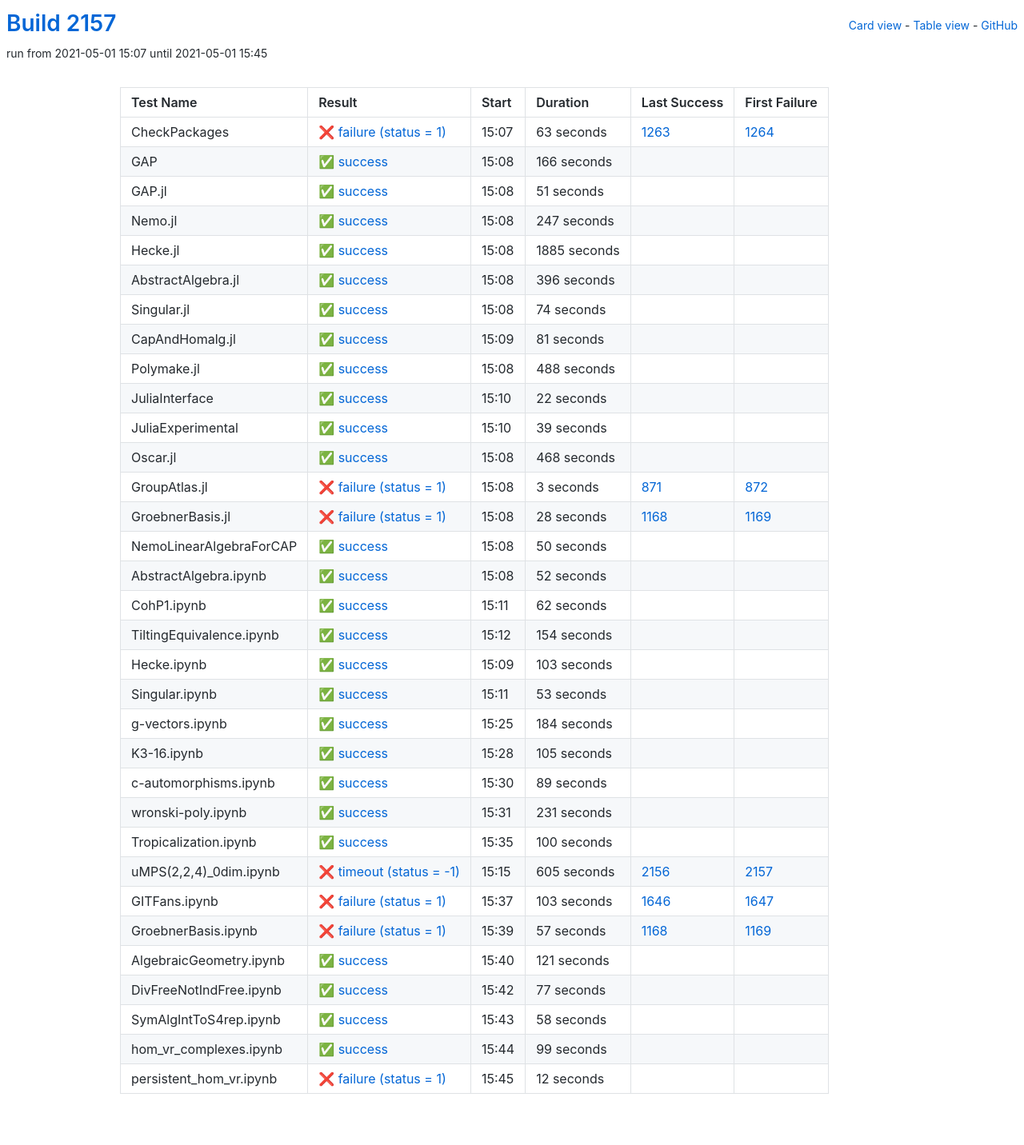
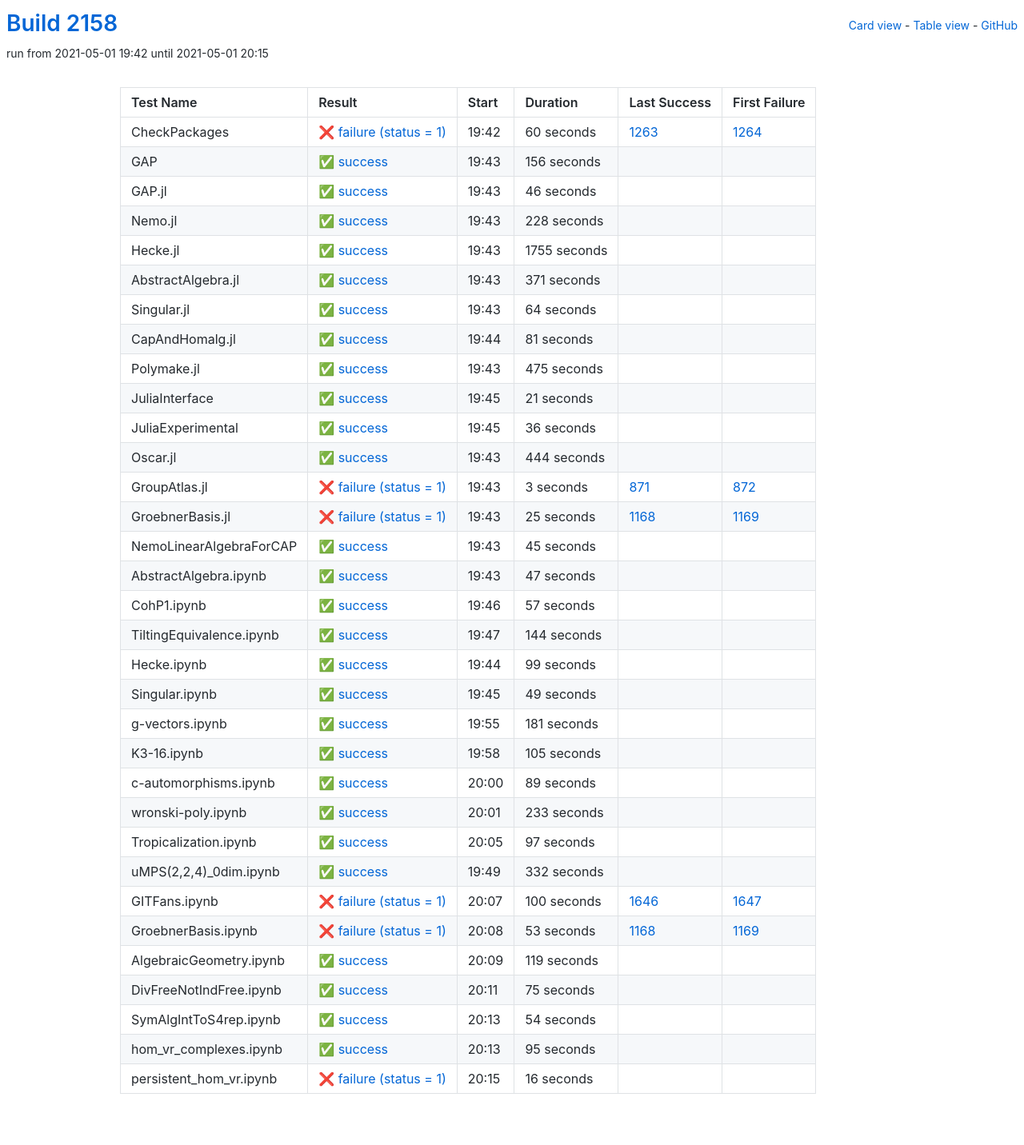
Before and after one commit to oscar-system/oscar-ci-status-stable, a Jekyll site: the page built from table.html, in a window 1280 px wide. Shown: the whole page at 80% size. Built offline with Jekyll 4.4.1, drawn with Linux system fonts in a browser that asks for light colours.

Commit message:
Build #2158

```diff
--- a/_data/ci.yml
+++ b/_data/ci.yml
@@ -1,6 +1,6 @@
 ---
-build: 2157
-build_url: https://oscarci.mathematik.uni-kl.de/job/oscar-stable/2157/
+build: 2158
+build_url: https://oscarci.mathematik.uni-kl.de/job/oscar-stable/2158/
 job: oscar-stable
 organization: oscar-system
 repo: oscar-ci-status-stable
@@ -8,92 +8,92 @@ repourl: https://github.com/oscar-system/oscar-ci-status-stable
 tests:
 - name: CheckPackages
   id: checkpackages
-  log: https://oscarci.mathematik.uni-kl.de/job/oscar-stable/2157/artifact/logs/build-2157/CheckPackages.log
-  start: 2021-05-01 15:07
+  log: https://oscarci.mathematik.uni-kl.de/job/oscar-stable/2158/artifact/logs/build-2158/CheckPackages.log
+  start: 2021-05-01 19:42
   success: false
   exitcode: 1
   status: failure
-  duration: 63
+  duration: 60
   last_success: 1263
   last_success_url: https://oscarci.mathematik.uni-kl.de/job/oscar-stable/1263/
   first_failure: 1264
   first_failure_url: https://oscarci.mathematik.uni-kl.de/job/oscar-stable/1264/
 - name: GAP
   id: gap
-  log: https://oscarci.mathematik.uni-kl.de/job/oscar-stable/2157/artifact/logs/build-2157/GAP.log
-  start: 2021-05-01 15:08
+  log: https://oscarci.mathematik.uni-kl.de/job/oscar-stable/2158/artifact/logs/build-2158/GAP.log
+  start: 2021-05-01 19:43
   success: true
   exitcode: 0
   status: success
-  duration: 166
+  duration: 156
   last_success: false
   last_success_url:
   first_failure: false
   first_failure_url:
 - name: GAP.jl
   id: gap-jl
-  log: https://oscarci.mathematik.uni-kl.de/job/oscar-stable/2157/artifact/logs/build-2157/GAP.jl.log
-  start: 2021-05-01 15:08
+  log: https://oscarci.mathematik.uni-kl.de/job/oscar-stable/2158/artifact/logs/build-2158/GAP.jl.log
+  start: 2021-05-01 19:43
   success: true
   exitcode: 0
   status: success
-  duration: 51
+  duration: 46
   last_success: false
   last_success_url:
   first_failure: false
   first_failure_url:
 - name: Nemo.jl
   id: nemo-jl
-  log: https://oscarci.mathematik.uni-kl.de/job/oscar-stable/2157/artifact/logs/build-2157/Nemo.jl.log
-  start: 2021-05-01 15:08
+  log: https://oscarci.mathematik.uni-kl.de/job/oscar-stable/2158/artifact/logs/build-2158/Nemo.jl.log
+  start: 2021-05-01 19:43
   success: true
   exitcode: 0
   status: success
-  duration: 247
+  duration: 228
   last_success: false
   last_success_url:
   first_failure: false
   first_failure_url:
 - name: Hecke.jl
   id: hecke-jl
-  log: https://oscarci.mathematik.uni-kl.de/job/oscar-stable/2157/artifact/logs/build-2157/Hecke.jl.log
-  start: 2021-05-01 15:08
+  log: https://oscarci.mathematik.uni-kl.de/job/oscar-stable/2158/artifact/logs/build-2158/Hecke.jl.log
+  start: 2021-05-01 19:43
   success: true
   exitcode: 0
   status: success
-  duration: 1885
+  duration: 1755
   last_success: false
   last_success_url:
   first_failure: false
   first_failure_url:
 - name: AbstractAlgebra.jl
   id: abstractalgebra-jl
-  log: https://oscarci.mathematik.uni-kl.de/job/oscar-stable/2157/artifact/logs/build-2157/AbstractAlgebra.jl.log
-  start: 2021-05-01 15:08
+  log: https://oscarci.mathematik.uni-kl.de/job/oscar-stable/2158/artifact/logs/build-2158/AbstractAlgebra.jl.log
+  start: 2021-05-01 19:43
   success: true
   exitcode: 0
   status: success
-  duration: 396
+  duration: 371
   last_success: false
   last_success_url:
   first_failure: false
   first_failure_url:
 - name: Singular.jl
   id: singular-jl
-  log: https://oscarci.mathematik.uni-kl.de/job/oscar-stable/2157/artifact/logs/build-2157/Singular.jl.log
-  start: 2021-05-01 15:08
+  log: https://oscarci.mathematik.uni-kl.de/job/oscar-stable/2158/artifact/logs/build-2158/Singular.jl.log
+  start: 2021-05-01 19:43
   success: true
   exitcode: 0
   status: success
-  duration: 74
+  duration: 64
   last_success: false
   last_success_url:
   first_failure: false
   first_failure_url:
 - name: CapAndHomalg.jl
   id: capandhomalg-jl
-  log: https://oscarci.mathematik.uni-kl.de/job/oscar-stable/2157/artifact/logs/build-2157/CapAndHomalg.jl.log
-  start: 2021-05-01 15:09
+  log: https://oscarci.mathematik.uni-kl.de/job/oscar-stable/2158/artifact/logs/build-2158/CapAndHomalg.jl.log
+  start: 2021-05-01 19:44
   success: true
   exitcode: 0
   status: success
@@ -104,56 +104,56 @@ tests:
   first_failure_url:
 - name: Polymake.jl
   id: polymake-jl
-  log: https://oscarci.mathematik.uni-kl.de/job/oscar-stable/2157/artifact/logs/build-2157/Polymake.jl.log
-  start: 2021-05-01 15:08
+  log: https://oscarci.mathematik.uni-kl.de/job/oscar-stable/2158/artifact/logs/build-2158/Polymake.jl.log
+  start: 2021-05-01 19:43
   success: true
   exitcode: 0
   status: success
-  duration: 488
+  duration: 475
   last_success: false
   last_success_url:
   first_failure: false
   first_failure_url:
 - name: JuliaInterface
   id: juliainterface
-  log: https://oscarci.mathematik.uni-kl.de/job/oscar-stable/2157/artifact/logs/build-2157/JuliaInterface.log
-  start: 2021-05-01 15:10
+  log: https://oscarci.mathematik.uni-kl.de/job/oscar-stable/2158/artifact/logs/build-2158/JuliaInterface.log
+  start: 2021-05-01 19:45
   success: true
   exitcode: 0
   status: success
-  duration: 22
+  duration: 21
   last_success: false
   last_success_url:
   first_failure: false
   first_failure_url:
 - name: JuliaExperimental
   id: juliaexperimental
-  log: https://oscarci.mathematik.uni-kl.de/job/oscar-stable/2157/artifact/logs/build-2157/JuliaExperimental.log
-  start: 2021-05-01 15:10
+  log: https://oscarci.mathematik.uni-kl.de/job/oscar-stable/2158/artifact/logs/build-2158/JuliaExperimental.log
+  start: 2021-05-01 19:45
   success: true
   exitcode: 0
   status: success
-  duration: 39
+  duration: 36
   last_success: false
   last_success_url:
   first_failure: false
   first_failure_url:
 - name: Oscar.jl
   id: oscar-jl
-  log: https://oscarci.mathematik.uni-kl.de/job/oscar-stable/2157/artifact/logs/build-2157/Oscar.jl.log
-  start: 2021-05-01 15:08
+  log: https://oscarci.mathematik.uni-kl.de/job/oscar-stable/2158/artifact/logs/build-2158/Oscar.jl.log
+  start: 2021-05-01 19:43
   success: true
   exitcode: 0
   status: success
-  duration: 468
+  duration: 444
   last_success: false
   last_success_url:
   first_failure: false
   first_failure_url:
 - name: GroupAtlas.jl
   id: groupatlas-jl
-  log: https://oscarci.mathematik.uni-kl.de/job/oscar-stable/2157/artifact/logs/build-2157/GroupAtlas.jl.log
-  start: 2021-05-01 15:08
+  log: https://oscarci.mathematik.uni-kl.de/job/oscar-stable/2158/artifact/logs/build-2158/GroupAtlas.jl.log
+  start: 2021-05-01 19:43
   success: false
   exitcode: 1
   status: failure
@@ -164,104 +164,104 @@ tests:
   first_failure_url: https://oscarci.mathematik.uni-kl.de/job/oscar-stable/872/
 - name: GroebnerBasis.jl
   id: groebnerbasis-jl
-  log: https://oscarci.mathematik.uni-kl.de/job/oscar-stable/2157/artifact/logs/build-2157/GroebnerBasis.jl.log
-  start: 2021-05-01 15:08
+  log: https://oscarci.mathematik.uni-kl.de/job/oscar-stable/2158/artifact/logs/build-2158/GroebnerBasis.jl.log
+  start: 2021-05-01 19:43
   success: false
   exitcode: 1
   status: failure
-  duration: 28
+  duration: 25
   last_success: 1168
   last_success_url: https://oscarci.mathematik.uni-kl.de/job/oscar-stable/1168/
   first_failure: 1169
   first_failure_url: https://oscarci.mathematik.uni-kl.de/job/oscar-stable/1169/
 - name: NemoLinearAlgebraForCAP
   id: nemolinearalgebraforcap
-  log: https://oscarci.mathematik.uni-kl.de/job/oscar-stable/2157/artifact/logs/build-2157/NemoLinearAlgebraForCAP.log
-  start: 2021-05-01 15:08
+  log: https://oscarci.mathematik.uni-kl.de/job/oscar-stable/2158/artifact/logs/build-2158/NemoLinearAlgebraForCAP.log
+  start: 2021-05-01 19:43
   success: true
   exitcode: 0
   status: success
-  duration: 50
+  duration: 45
   last_success: false
   last_success_url:
   first_failure: false
   first_failure_url:
 - name: AbstractAlgebra.ipynb
   id: abstractalgebra-ipynb
-  log: https://oscarci.mathematik.uni-kl.de/job/oscar-stable/2157/artifact/logs/build-2157/AbstractAlgebra.ipynb.log
-  start: 2021-05-01 15:08
+  log: https://oscarci.mathematik.uni-kl.de/job/oscar-stable/2158/artifact/logs/build-2158/AbstractAlgebra.ipynb.log
+  start: 2021-05-01 19:43
   success: true
   exitcode: 0
   status: success
-  duration: 52
+  duration: 47
   last_success: false
   last_success_url:
   first_failure: false
   first_failure_url:
 - name: CohP1.ipynb
   id: cohp1-ipynb
-  log: https://oscarci.mathematik.uni-kl.de/job/oscar-stable/2157/artifact/logs/build-2157/CohP1.ipynb.log
-  start: 2021-05-01 15:11
+  log: https://oscarci.mathematik.uni-kl.de/job/oscar-stable/2158/artifact/logs/build-2158/CohP1.ipynb.log
+  start: 2021-05-01 19:46
   success: true
   exitcode: 0
   status: success
-  duration: 62
+  duration: 57
   last_success: false
   last_success_url:
   first_failure: false
   first_failure_url:
 - name: TiltingEquivalence.ipynb
   id: tiltingequivalence-ipynb
-  log: https://oscarci.mathematik.uni-kl.de/job/oscar-stable/2157/artifact/logs/build-2157/TiltingEquivalence.ipynb.log
-  start: 2021-05-01 15:12
+  log: https://oscarci.mathematik.uni-kl.de/job/oscar-stable/2158/artifact/logs/build-2158/TiltingEquivalence.ipynb.log
+  start: 2021-05-01 19:47
   success: true
   exitcode: 0
   status: success
-  duration: 154
+  duration: 144
   last_success: false
   last_success_url:
   first_failure: false
   first_failure_url:
 - name: Hecke.ipynb
   id: hecke-ipynb
-  log: https://oscarci.mathematik.uni-kl.de/job/oscar-stable/2157/artifact/logs/build-2157/Hecke.ipynb.log
-  start: 2021-05-01 15:09
+  log: https://oscarci.mathematik.uni-kl.de/job/oscar-stable/2158/artifact/logs/build-2158/Hecke.ipynb.log
+  start: 2021-05-01 19:44
   success: true
   exitcode: 0
   status: success
-  duration: 103
+  duration: 99
   last_success: false
   last_success_url:
   first_failure: false
   first_failure_url:
 - name: Singular.ipynb
   id: singular-ipynb
-  log: https://oscarci.mathematik.uni-kl.de/job/oscar-stable/2157/artifact/logs/build-2157/Singular.ipynb.log
-  start: 2021-05-01 15:11
+  log: https://oscarci.mathematik.uni-kl.de/job/oscar-stable/2158/artifact/logs/build-2158/Singular.ipynb.log
+  start: 2021-05-01 19:45
   success: true
   exitcode: 0
   status: success
-  duration: 53
+  duration: 49
   last_success: false
   last_success_url:
   first_failure: false
   first_failure_url:
 - name: g-vectors.ipynb
   id: g-vectors-ipynb
-  log: https://oscarci.mathematik.uni-kl.de/job/oscar-stable/2157/artifact/logs/build-2157/g-vectors.ipynb.log
-  start: 2021-05-01 15:25
+  log: https://oscarci.mathematik.uni-kl.de/job/oscar-stable/2158/artifact/logs/build-2158/g-vectors.ipynb.log
+  start: 2021-05-01 19:55
   success: true
   exitcode: 0
   status: success
-  duration: 184
+  duration: 181
   last_success: false
   last_success_url:
   first_failure: false
   first_failure_url:
 - name: K3-16.ipynb
   id: k3-16-ipynb
-  log: https://oscarci.mathematik.uni-kl.de/job/oscar-stable/2157/artifact/logs/build-2157/K3-16.ipynb.log
-  start: 2021-05-01 15:28
+  log: https://oscarci.mathematik.uni-kl.de/job/oscar-stable/2158/artifact/logs/build-2158/K3-16.ipynb.log
+  start: 2021-05-01 19:58
   success: true
   exitcode: 0
   status: success
@@ -272,8 +272,8 @@ tests:
   first_failure_url:
 - name: c-automorphisms.ipynb
   id: c-automorphisms-ipynb
-  log: https://oscarci.mathematik.uni-kl.de/job/oscar-stable/2157/artifact/logs/build-2157/c-automorphisms.ipynb.log
-  start: 2021-05-01 15:30
+  log: https://oscarci.mathematik.uni-kl.de/job/oscar-stable/2158/artifact/logs/build-2158/c-automorphisms.ipynb.log
+  start: 2021-05-01 20:00
   success: true
   exitcode: 0
   status: success
@@ -284,120 +284,120 @@ tests:
   first_failure_url:
 - name: wronski-poly.ipynb
   id: wronski-poly-ipynb
-  log: https://oscarci.mathematik.uni-kl.de/job/oscar-stable/2157/artifact/logs/build-2157/wronski-poly.ipynb.log
-  start: 2021-05-01 15:31
+  log: https://oscarci.mathematik.uni-kl.de/job/oscar-stable/2158/artifact/logs/build-2158/wronski-poly.ipynb.log
+  start: 2021-05-01 20:01
   success: true
   exitcode: 0
   status: success
-  duration: 231
+  duration: 233
   last_success: false
   last_success_url:
   first_failure: false
   first_failure_url:
 - name: Tropicalization.ipynb
   id: tropicalization-ipynb
-  log: https://oscarci.mathematik.uni-kl.de/job/oscar-stable/2157/artifact/logs/build-2157/Tropicalization.ipynb.log
-  start: 2021-05-01 15:35
+  log: https://oscarci.mathematik.uni-kl.de/job/oscar-stable/2158/artifact/logs/build-2158/Tropicalization.ipynb.log
+  start: 2021-05-01 20:05
   success: true
   exitcode: 0
   status: success
-  duration: 100
+  duration: 97
   last_success: false
   last_success_url:
   first_failure: false
   first_failure_url:
 - name: uMPS(2,2,4)_0dim.ipynb
   id: umps-2-2-4-0dim-ipynb
-  log: https://oscarci.mathematik.uni-kl.de/job/oscar-stable/2157/artifact/logs/build-2157/uMPS-2-2-4-_0dim.ipynb.log
-  start: 2021-05-01 15:15
-  success: false
-  exitcode: -1
-  status: timeout
-  duration: 605
-  last_success: 2156
-  last_success_url: https://oscarci.mathematik.uni-kl.de/job/oscar-stable/2156/
-  first_failure: 2157
-  first_failure_url: https://oscarci.mathematik.uni-kl.de/job/oscar-stable/2157/
+  log: https://oscarci.mathematik.uni-kl.de/job/oscar-stable/2158/artifact/logs/build-2158/uMPS-2-2-4-_0dim.ipynb.log
+  start: 2021-05-01 19:49
+  success: true
+  exitcode: 0
+  status: success
+  duration: 332
+  last_success: false
+  last_success_url:
+  first_failure: false
+  first_failure_url:
 - name: GITFans.ipynb
   id: gitfans-ipynb
-  log: https://oscarci.mathematik.uni-kl.de/job/oscar-stable/2157/artifact/logs/build-2157/GITFans.ipynb.log
-  start: 2021-05-01 15:37
+  log: https://oscarci.mathematik.uni-kl.de/job/oscar-stable/2158/artifact/logs/build-2158/GITFans.ipynb.log
+  start: 2021-05-01 20:07
   success: false
   exitcode: 1
   status: failure
-  duration: 103
+  duration: 100
   last_success: 1646
   last_success_url: https://oscarci.mathematik.uni-kl.de/job/oscar-stable/1646/
   first_failure: 1647
   first_failure_url: https://oscarci.mathematik.uni-kl.de/job/oscar-stable/1647/
 - name: GroebnerBasis.ipynb
   id: groebnerbasis-ipynb
-  log: https://oscarci.mathematik.uni-kl.de/job/oscar-stable/2157/artifact/logs/build-2157/GroebnerBasis.ipynb.log
-  start: 2021-05-01 15:39
+  log: https://oscarci.mathematik.uni-kl.de/job/oscar-stable/2158/artifact/logs/build-2158/GroebnerBasis.ipynb.log
+  start: 2021-05-01 20:08
   success: false
   exitcode: 1
   status: failure
-  duration: 57
+  duration: 53
   last_success: 1168
   last_success_url: https://oscarci.mathematik.uni-kl.de/job/oscar-stable/1168/
   first_failure: 1169
   first_failure_url: https://oscarci.mathematik.uni-kl.de/job/oscar-stable/1169/
 - name: AlgebraicGeometry.ipynb
   id: algebraicgeometry-ipynb
-  log: https://oscarci.mathematik.uni-kl.de/job/oscar-stable/2157/artifact/logs/build-2157/AlgebraicGeometry.ipynb.log
-  start: 2021-05-01 15:40
+  log: https://oscarci.mathematik.uni-kl.de/job/oscar-stable/2158/artifact/logs/build-2158/AlgebraicGeometry.ipynb.log
+  start: 2021-05-01 20:09
   success: true
   exitcode: 0
   status: success
-  duration: 121
+  duration: 119
   last_success: false
   last_success_url:
   first_failure: false
   first_failure_url:
 - name: DivFreeNotIndFree.ipynb
   id: divfreenotindfree-ipynb
-  log: https://oscarci.mathematik.uni-kl.de/job/oscar-stable/2157/artifact/logs/build-2157/DivFreeNotIndFree.ipynb.log
-  start: 2021-05-01 15:42
+  log: https://oscarci.mathematik.uni-kl.de/job/oscar-stable/2158/artifact/logs/build-2158/DivFreeNotIndFree.ipynb.log
+  start: 2021-05-01 20:11
   success: true
   exitcode: 0
   status: success
-  duration: 77
+  duration: 75
   last_success: false
   last_success_url:
   first_failure: false
   first_failure_url:
 - name: SymAlgIntToS4rep.ipynb
   id: symalginttos4rep-ipynb
-  log: https://oscarci.mathematik.uni-kl.de/job/oscar-stable/2157/artifact/logs/build-2157/SymAlgIntToS4rep.ipynb.log
-  start: 2021-05-01 15:43
+  log: https://oscarci.mathematik.uni-kl.de/job/oscar-stable/2158/artifact/logs/build-2158/SymAlgIntToS4rep.ipynb.log
+  start: 2021-05-01 20:13
   success: true
   exitcode: 0
   status: success
-  duration: 58
+  duration: 54
   last_success: false
   last_success_url:
   first_failure: false
   first_failure_url:
 - name: hom_vr_complexes.ipynb
   id: hom-vr-complexes-ipynb
-  log: https://oscarci.mathematik.uni-kl.de/job/oscar-stable/2157/artifact/logs/build-2157/hom_vr_complexes.ipynb.log
-  start: 2021-05-01 15:44
+  log: https://oscarci.mathematik.uni-kl.de/job/oscar-stable/2158/artifact/logs/build-2158/hom_vr_complexes.ipynb.log
+  start: 2021-05-01 20:13
   success: true
   exitcode: 0
   status: success
-  duration: 99
+  duration: 95
   last_success: false
   last_success_url:
   first_failure: false
   first_failure_url:
 - name: persistent_hom_vr.ipynb
   id: persistent-hom-vr-ipynb
-  log: https://oscarci.mathematik.uni-kl.de/job/oscar-stable/2157/artifact/logs/build-2157/persistent_hom_vr.ipynb.log
-  start: 2021-05-01 15:45
+  log: https://oscarci.mathematik.uni-kl.de/job/oscar-stable/2158/artifact/logs/build-2158/persistent_hom_vr.ipynb.log
+  start: 2021-05-01 20:15
   success: false
   exitcode: 1
   status: failure
-  duration: 12
+  duration: 16
   last_success: false
   last_success_url:
   first_failure: false
```
Also changed, not shown: README.md.
